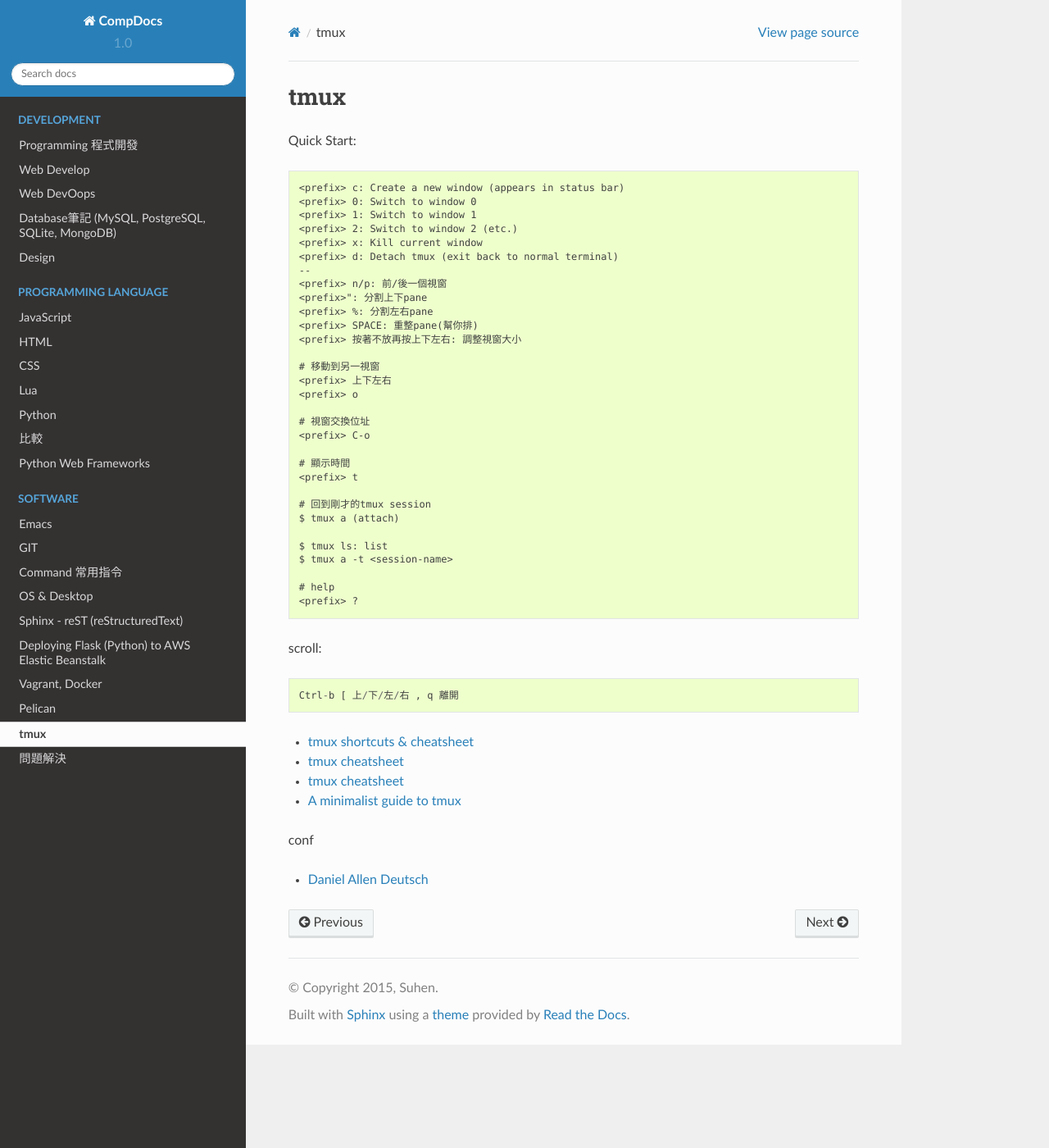
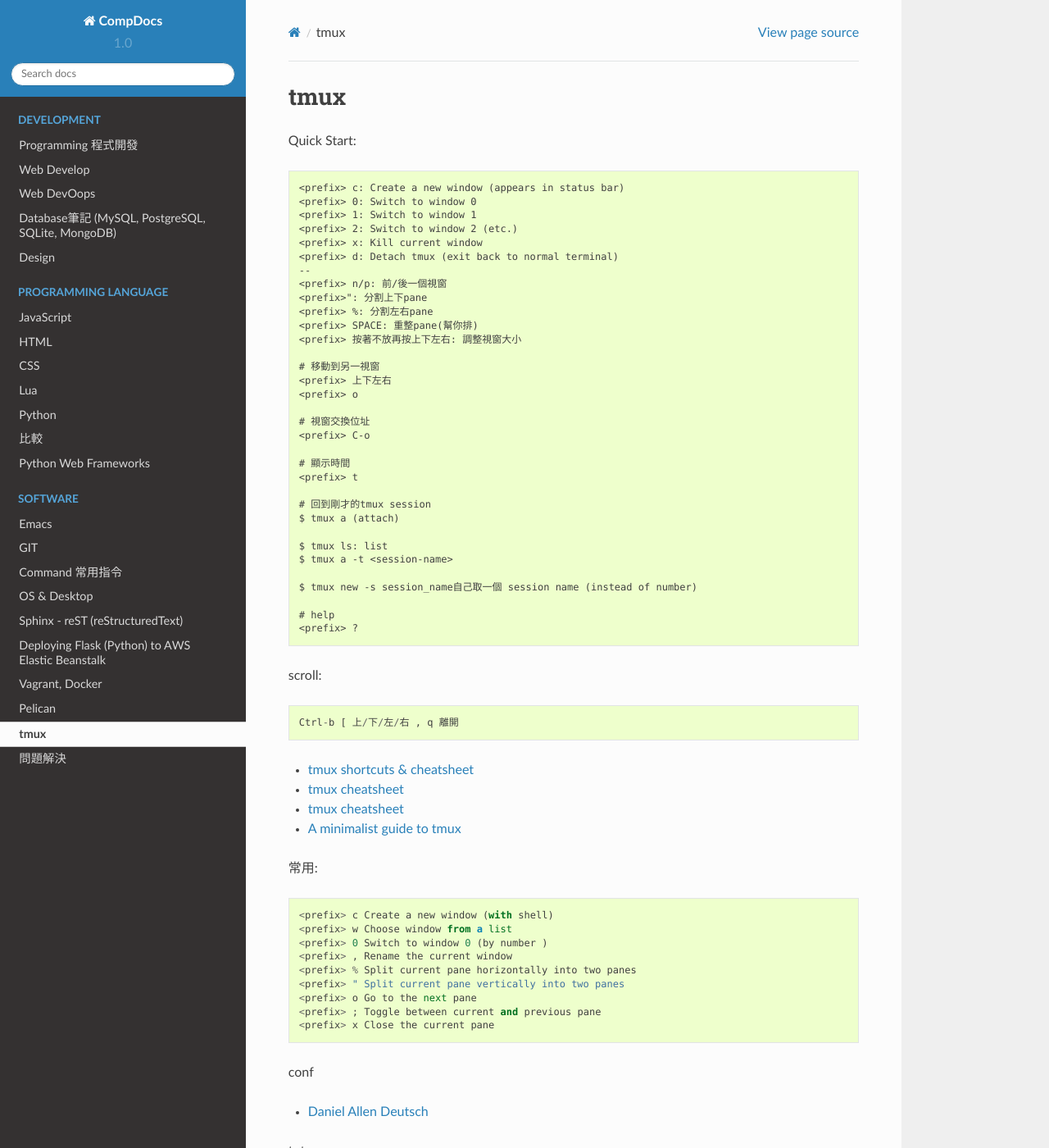
Before and after one commit to moogoo78/comp.suhen.org, a Sphinx documentation site: the page built from docs/source/soft/tmux.rst, in a window 1280 px wide and 1400 px high. Shown: the whole window at 82% size. Built offline with Sphinx 7.4.7 and the Read the Docs theme 2.0.0, drawn with Linux system fonts in a browser that asks for light colours; some of the changed text lies outside the part shown.

Commit message:
edited source

```diff
--- a/docs/source/command_line.rst
+++ b/docs/source/command_line.rst
@@ -431,6 +431,7 @@ Snippets
 
   # convert MTS to mp4
   $ ffmpeg -i 00026.MTS -vcodec mpeg4 -b:v 10M -acodec libfaac -b:a 192k out.mp4
+  $ ffmpeg -i input.MTS -s hd720 -b 6000k -ar 44100 -ab 224k -ac 2 output.mp4
 
 
 **meta data:**
--- a/docs/source/soft/tmux.rst
+++ b/docs/source/soft/tmux.rst
@@ -34,6 +34,8 @@ Quick Start::
   $ tmux ls: list
   $ tmux a -t <session-name>
 
+  $ tmux new -s session_name自己取一個 session name (instead of number)
+
   # help
   <prefix> ?
 
@@ -46,6 +48,25 @@ scroll::
 * `tmux cheatsheet <https://gist.github.com/henrik/1967800>`__
 * `A minimalist guide to tmux <https://medium.com/actualize-network/a-minimalist-guide-to-tmux-13675fb160fa>`__
 
+
+常用::
+
+    <prefix> c Create a new window (with shell)
+    <prefix> w Choose window from a list
+    <prefix> 0 Switch to window 0 (by number )
+    <prefix> , Rename the current window
+    <prefix> % Split current pane horizontally into two panes
+    <prefix> " Split current pane vertically into two panes
+    <prefix> o Go to the next pane
+    <prefix> ; Toggle between current and previous pane
+    <prefix> x Close the current pane
+
+
+
 conf
 
 * `Daniel Allen Deutsch <http://danielallendeutsch.com/blog/16-using-tmux-properly.html>`__
+
+tuts
+
+* `Getting started with Tmux | Linuxize <https://linuxize.com/post/getting-started-with-tmux/>`__
```
Also changed, not shown: docs/source/database.rst (+12 -2 lines), docs/source/javascript.rst (+16 -0 lines), docs/source/os_desktop.rst (+9 -0 lines).
